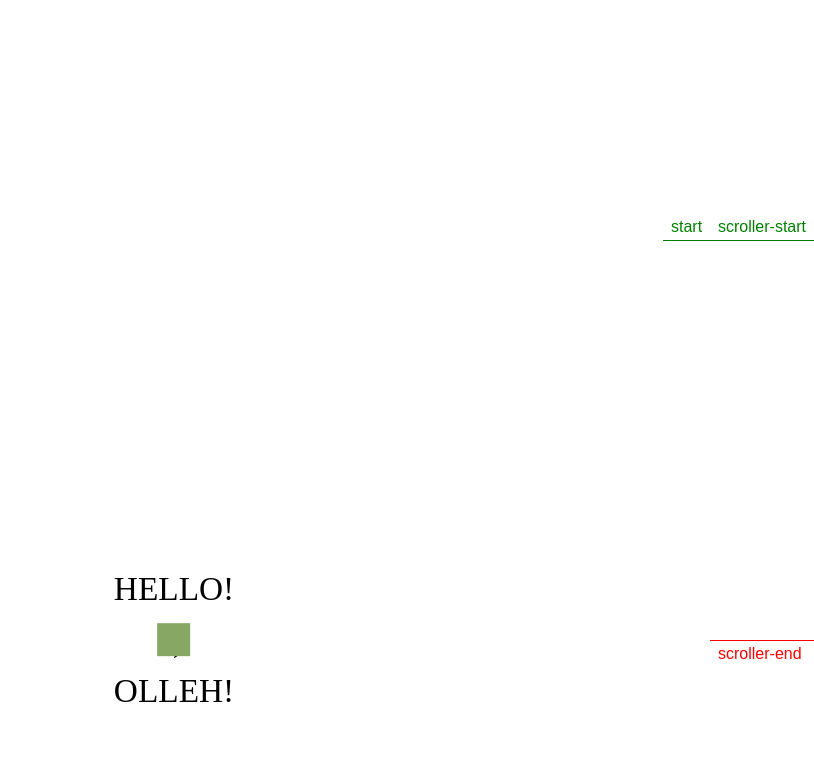
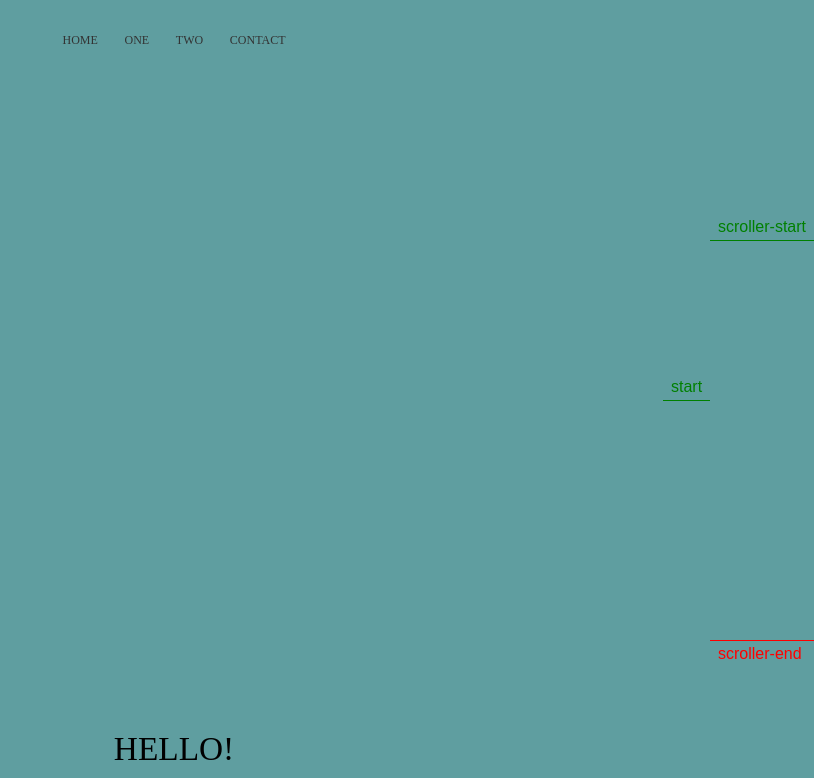
Before and after one commit to hejo47/scrollAnimation, a website: page index.html in a window 1280 px wide. Shown: the top 778 px of the page, without its empty margins (466-1280 px from the left). Drawn offline with Linux system fonts and the light colour scheme; a web font is replaced by a local one.

Commit message:
feat: header indicator

```diff
--- a/index.html
+++ b/index.html
@@ -6,11 +6,20 @@
     <title>Document</title>
     <link rel="stylesheet" href="/scss/style.css" />
     <script src="js/jquery.js"></script>
-    <script src="js/gsap.js"></script>
-    <script src="js/scrollTrigger.js"></script>
-    <script src="js/locomotiveScroll.js"></script>
+
 </head>
 <body>
+    <header class="header">
+        <div class="container">
+            <ul class="header__menu_list">
+                <li><a href="#">home</a></li>
+                <li><a href="#">one</a></li>
+                <li><a href="#">two</a></li>
+                <li><a href="#">contact</a></li>
+            </ul>
+        </div>
+    </header>
+    <div class="wrapper">
         <div class="scroll_preview">
 
         </div>
@@ -20,38 +29,16 @@
             <p>OLLEH!</p>
             <div class="square"></div>
         </div>
+    </div>
+    <script src="js/gsap.js"></script>
+    <script src="js/scrollTrigger.js"></script>
+    <script src="js/locomotiveScroll.js"></script>
+    <script src="js/common.js"></script>
+    <script src="js/animation.js"></script>
 </body>
 <script>
     $(function(){
-        gsap.registerPlugin(ScrollTrigger);
 
-        gsap.to(".square", {
-            scrollTrigger: {
-                trigger: '.word_wrap', // 객체기준범위
-                start: "0% 30%", // 시작 지점
-                end: "100% 80%", // 끝 지점
-                // end: "+=500", // 시작 부분부터 500px까지 스크롤 한 후 종료
-                scrub: 1, // 부드러운 스크러빙
-                markers: true, // 개발 가이드선
-            },
-            // y: "-300%",
-            y: -100,
     });
-
-        const scroll = new LocomotiveScroll({
-            el: document.querySelector('body'),
-            smooth: true,
-            smoothMobile: true, // 모바일에서 부드러운 스크롤 적용 여부
-            getSpeed: true, // 사용자 정의 스크롤 속도 함수 활성화
-            multiplier: 0.5, // 스크롤 속도에 곱해지는 상수 값
-            lerp: 0.06, // 스크롤 위치를 보간하는 정도 (0에 가까울수록 부드럽게 이동)
-            class: 'is-inview', // 활성화된 요소에 추가되는 클래스 이름
-            repeat: true, // 요소에 대한 애니메이션을 반복할지 여부
-            // 다른 옵션들...
-        });
-
-        console.log(scroll.options);
-    });
-
     </script>
 </html>
--- /dev/null
+++ b/js/animation.js
@@ -0,0 +1,31 @@
+gsap.registerPlugin(ScrollTrigger);
+
+let squareMove = gsap.timeline({
+    scrollTrigger: {
+        trigger: '.word_wrap', // 객체기준범위
+        start: "0% 30%", // 시작 지점
+        end: "100% 80%", // 끝 지점
+        // end: "+=500", // 시작 부분부터 500px까지 스크롤 한 후 종료
+        scrub: 1, // 부드러운 스크러빙
+        markers: true, // 개발 가이드선
+    },
+    // y: "-300%",
+});
+
+squareMove.to(".square", {
+    y: "-100 / 1920 * 100vw",
+})
+
+const scroll = new LocomotiveScroll({
+    el: document.querySelector('.wrapper'),
+    smooth: true,
+    smoothMobile: true, // 모바일에서 부드러운 스크롤 적용 여부
+    getSpeed: true, // 사용자 정의 스크롤 속도 함수 활성화
+    multiplier: 0.5, // 스크롤 속도에 곱해지는 상수 값
+    lerp: 0.06, // 스크롤 위치를 보간하는 정도 (0에 가까울수록 부드럽게 이동)
+    class: 'is-inview', // 활성화된 요소에 추가되는 클래스 이름
+    repeat: true, // 요소에 대한 애니메이션을 반복할지 여부
+    // 다른 옵션들...
+});
+
+console.log(scroll.options);
--- /dev/null
+++ b/js/common.js
@@ -0,0 +1,24 @@
+$(function(){
+  let lastPos = 0;
+  $(window).scroll(function(){
+    let currentPos = $(window).scrollTop();
+    if (currentPos > 0) {
+      $(".header").addClass("active");
+    } else {
+      $(".header").removeClass("active");
+    }
+    if (lastPos > currentPos) {
+      $(".header").css({
+        "transform": "translateY(0)",
+      });
+      console.log("dhfflsms wnd");
+    } else if (lastPos < currentPos) {
+      $(".header").css({
+        "transform": "translateY(-100%)",
+      });
+      $(".header").removeClass("active");
+    }
+    lastPos = currentPos;
+    console.log(lastPos);
+  });
+});
--- a/scss/_common.scss
+++ b/scss/_common.scss
@@ -1,16 +1,53 @@
-@font-face {
-    font-family: 'Pretendard-Regular';
-    src: url('https://cdn.jsdelivr.net/gh/Project-Noonnu/noonfonts_2107@1.1/Pretendard-Regular.woff') format('woff');
+body {
+    background-color: cadetblue;
 }
 
-@font-face {
-    font-family: 'Pretendard-ExtraLight';
-    src: url('https://cdn.jsdelivr.net/gh/Project-Noonnu/noonfonts_2107@1.1/Pretendard-ExtraLight.woff') format('woff');
+.wrapper {
+    @include position;
 }
 
-html {
+.container {
+    max-width: 1620px;
+    height: 100%;
 }
 
-body {
-    @include position;
+.header {
+    @include position(f, 0, 0, null, null);
+    width: 100%;
+    height: 80px;
+    transition: 0.8s ease all;
+    background-color: transparent;
+    z-index: 9999;
+    .container {
+        margin: 0 auto;
+    }
+    &__menu_list {
+        @include flex_row;
+        justify-content: center;
+        align-items: center;
+        height: 100%;
+        column-gap: ratio(40, 1920);
+        li {
+            a {
+                display: block;
+                text-transform: uppercase;
+                font-size: ratio($SIZE__default, 1920);
+                font-family: $FONT__bold;
+                mix-blend-mode: difference;
+            }
+        }
+    }
+    &.active {
+        box-shadow: 5px 5px 5px rgba(0, 0, 0, 0.1);
+        background-color: #FBFBFB;
+        li {
+            a {
+                display: block;
+                text-transform: uppercase;
+                font-size: ratio($SIZE__default, 1920);
+                font-family: $FONT__bold;
+                mix-blend-mode: unset;
+            }
+        }
+    }
 }
--- a/scss/_font.scss
+++ b/scss/_font.scss
@@ -10,3 +10,11 @@
     font-family: 'Pretendard-ExtraBold';
     src: url('https://cdn.jsdelivr.net/gh/Project-Noonnu/noonfonts_2107@1.1/Pretendard-ExtraBold.woff') format('woff');
 }
+@font-face {
+    font-family: 'Pretendard-Light';
+    src: url('https://cdn.jsdelivr.net/gh/Project-Noonnu/noonfonts_2107@1.1/Pretendard-Light.woff') format('woff');
+}
+@font-face {
+    font-family: 'Pretendard-SemiBold';
+    src: url('https://cdn.jsdelivr.net/gh/Project-Noonnu/noonfonts_2107@1.1/Pretendard-SemiBold.woff') format('woff');
+}
--- a/scss/_main.scss
+++ b/scss/_main.scss
@@ -1,30 +1,11 @@
-h1 {
-    // @include only(first) {
-    //     color: red;
-    // }
-    // @include only(4) {
-    //     color: green;
-    // }
-    // @include position(a, 0, 0, 0, 0);
-    // color: red;
-}
-
-h2 {
-    @include position(a, 50%, null, null, 0);
-}
-
-p {
-    @include position;
-    z-index: 1;
-    font-size: ratio(50, 1920);
-    &:nth-of-type(2) {
-        @include position;
-        z-index: -1;
+.scroll_preview {
+    @include flex_row;
+    justify-content: center;
+    align-items: center;
+    height: 50vh;
+    h3 {
+        display: inline-block;
     }
-}
-
-.scroll_preview {
-    height: 30vh;
 }
 
 .word_wrap {
@@ -35,6 +16,15 @@ p {
     align-items: center;
     width: 100%;
     row-gap: ratio(20, 1920);
+    p {
+        @include position;
+        z-index: 1;
+        font-size: ratio(50, 1920);
+        &:nth-of-type(2) {
+            @include position;
+            z-index: -1;
+        }
+    }
 }
 
 .square {
--- a/scss/_reset.scss
+++ b/scss/_reset.scss
@@ -1,6 +1,8 @@
 * {
   margin: 0;
   padding: 0;
+  box-sizing: border-box;
+  font-size: ratio(16, 1920);
   font-family: "Pretendard-Regular";
   -webkit-font-smoothing: antialiased;
   -moz-osx-font-smoothing: grayscale;
@@ -16,6 +18,7 @@ p, h1, h2, h3, h4, h5, h6 {
 ul, ol, li {
   padding: 0;
   margin: 0;
+  list-style: none;
 }
 
 a {
--- a/scss/_variable.scss
+++ b/scss/_variable.scss
@@ -3,3 +3,12 @@ $textColor__default: #333;
 
 $pointColor__default: #87a764;
 $pointColor__second: #FBFBFB;
+
+// FONT-SIZE
+$SIZE__default: 18;
+
+// FONT-WEIGHT
+$FONT__light: 'Pretendard-Light';
+$FONT__bold: 'Pretendard-SemiBold';
+$FONT__exbold: 'Pretendard-ExtraBold';
+$FONT__exlight: 'Pretendard-ExtraLight';
```
Also changed, not shown: scss/style.css, 1 other file. Lines whose indentation alone changed are shown as unchanged.
